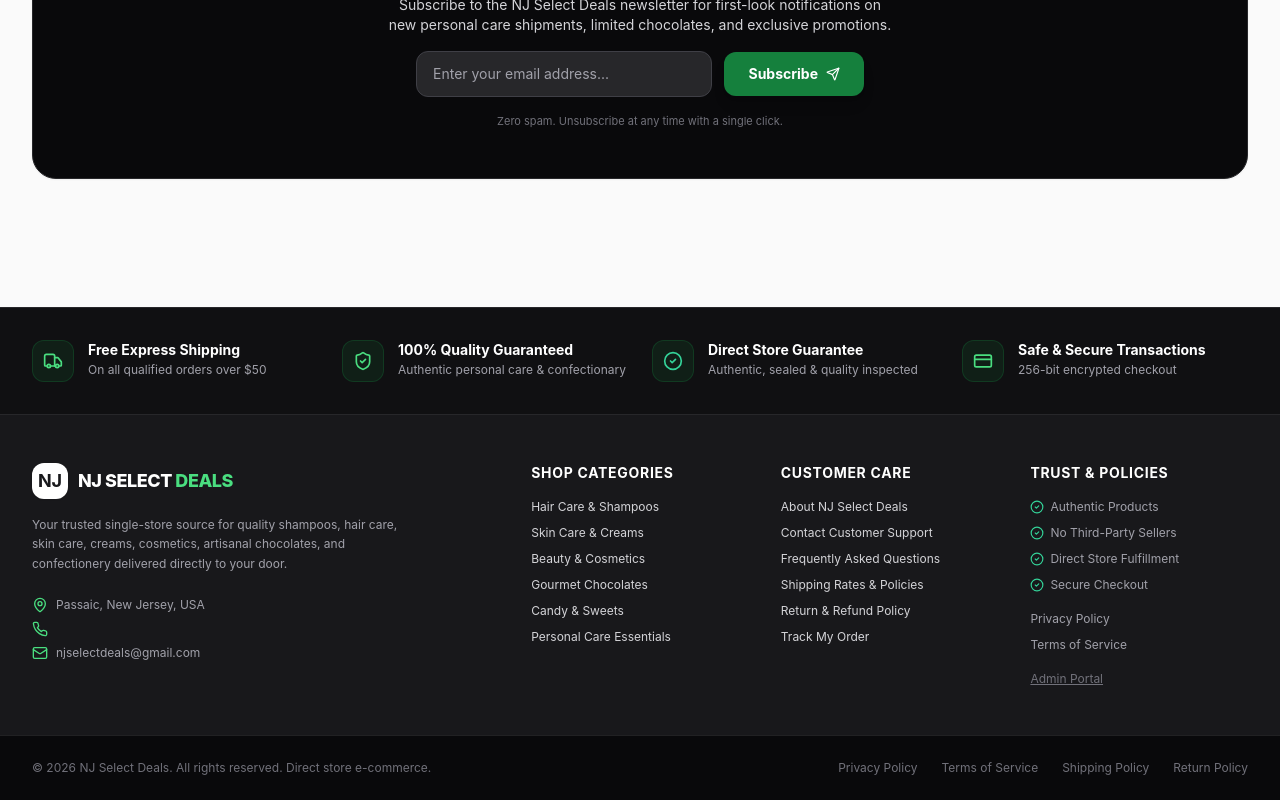
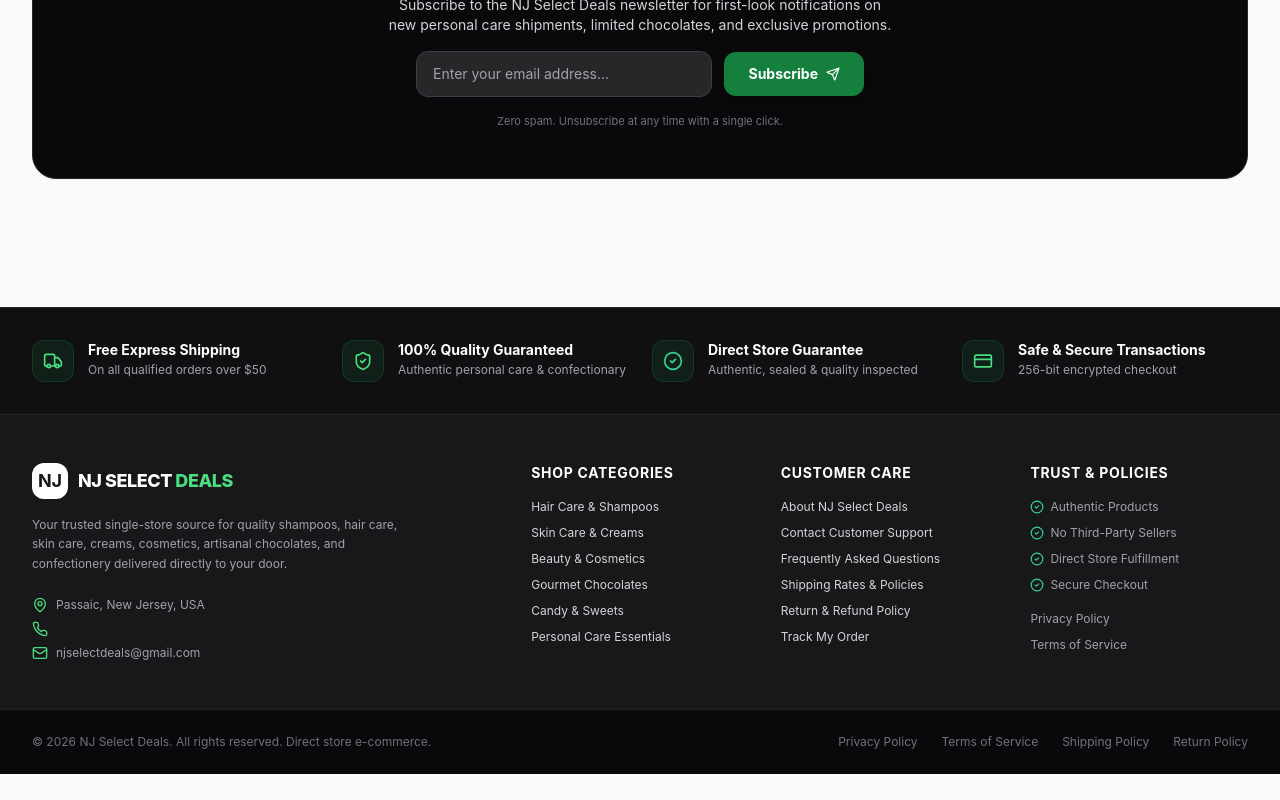
Before and after one commit to Vdassaet/NJ-SELECT-DEALS, a Next.js app: page / in a window 1280 px wide. Shown: the part 2868-3668 px from the top of the page. After the commit the page ends 3642 px from the top, so only its background shows below. Built offline with nearby package versions, Linux system fonts and the light colour scheme; no server answers; the database is empty.

Commit message:
update: Remove public Admin Portal link from Footer

```diff
--- a/src/components/layout/Footer.tsx
+++ b/src/components/layout/Footer.tsx
@@ -140,11 +140,6 @@
                   Terms of Service
                 </Link>
               </li>
-              <li className="pt-2">
-                <Link href="/admin" className="text-xs text-slate-500 hover:text-slate-300 transition-colors underline">
-                  Admin Portal
-                </Link>
-              </li>
             </ul>
           </div>
 
```
